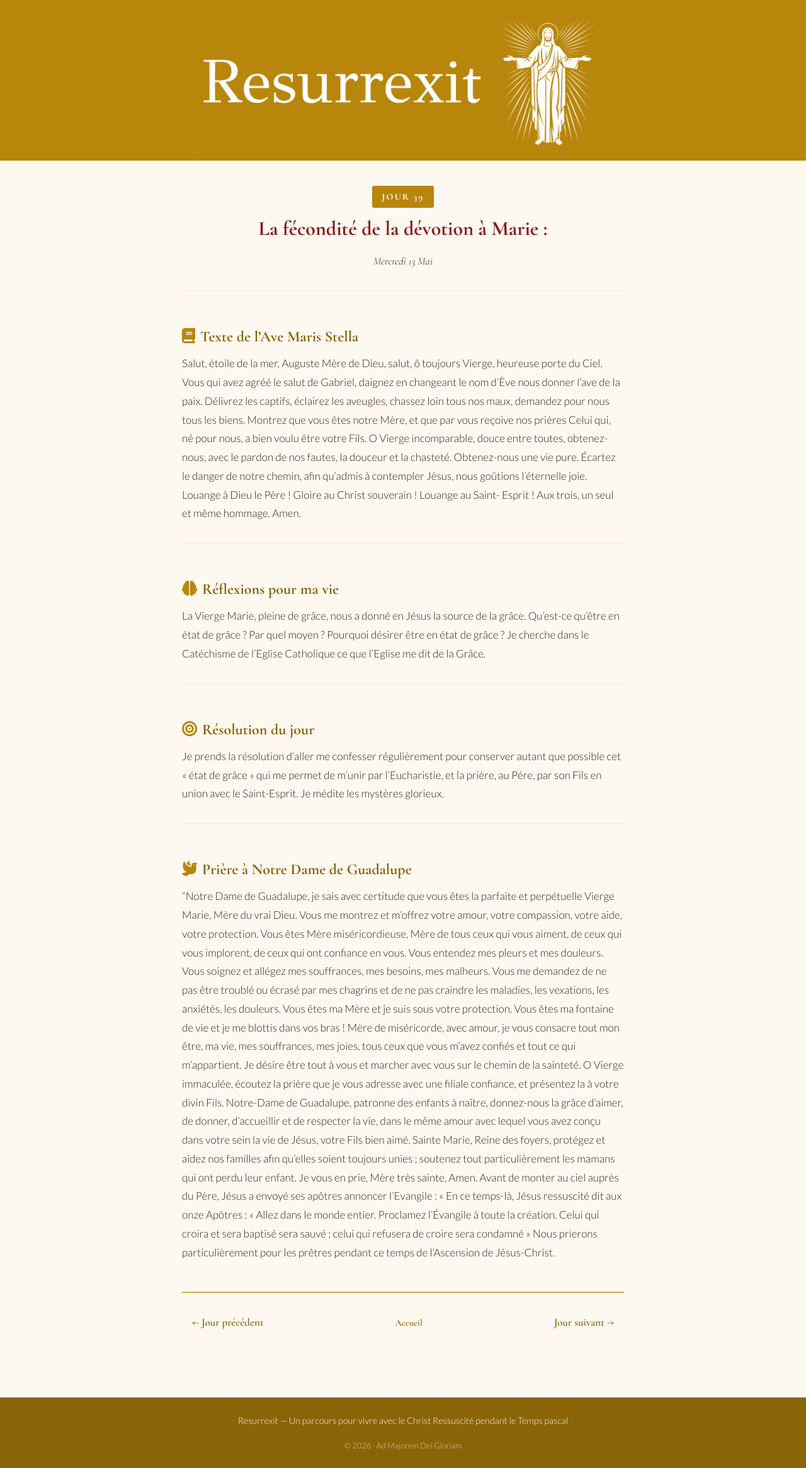
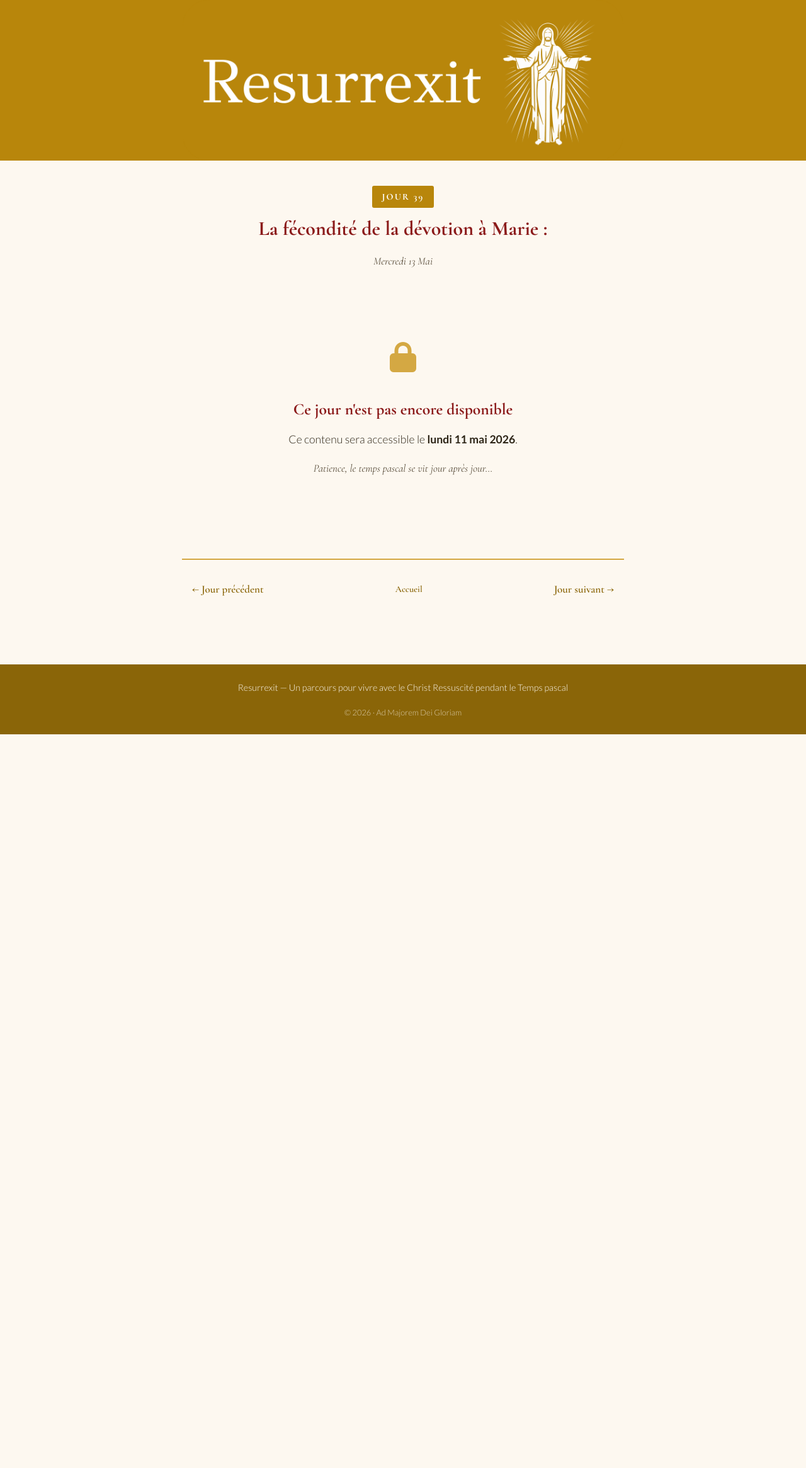
Before and after one commit to benoitvillage-84/Parcours-Resurrexit, a Jekyll site: the page built from jours/jour-39.md, in a window 1280 px wide. Shown: the whole page at 63% size. Built offline with Jekyll 4.4.1, drawn with Linux system fonts in a browser that asks for light colours; after the commit the page ends 1166 px from its top, so only the background shows below that.

Commit message:
Ajoute le systeme de verrouillage des jours futurs
- Verrouille les pages jour dont la date n'est pas encore arrivee
- Grise les jours futurs dans l'index
- Date de debut temporairement a 2026-04-03 pour demo

Co-Authored-By: Claude Opus 4.6 (1M context) <noreply@anthropic.com>

```diff
--- a/_config.yml
+++ b/_config.yml
@@ -4,7 +4,7 @@ baseurl: ""
 url: "https://go.parcours-resurrexit.com"
 
 # Date de début du parcours (Dimanche de Pâques)
-parcours_start: "2025-04-05"
+parcours_start: "2026-04-03"
 
 markdown: kramdown
 permalink: pretty
--- a/_layouts/default.html
+++ b/_layouts/default.html
@@ -19,5 +19,6 @@
   </main>
 
   {% include footer.html %}
+  <script src="{{ '/assets/js/lock.js' | relative_url }}"></script>
 </body>
 </html>
--- a/_layouts/jour.html
+++ b/_layouts/jour.html
@@ -2,7 +2,7 @@
 layout: default
 ---
 
-<article class="jour-page">
+<article class="jour-page" data-jour="{{ page.jour }}" data-parcours-start="{{ site.parcours_start }}">
 
   {% if page.semaine_resume %}
   <section class="semaine-resume">
@@ -21,7 +21,16 @@ layout: default
     <time class="jour-date">{{ page.date_liturgique }}</time>
   </header>
 
-  {{ content }}
+  <div class="jour-locked" style="display: none;">
+    <div class="locked-icon"><i class="fa-solid fa-lock"></i></div>
+    <h2>Ce jour n'est pas encore disponible</h2>
+    <p class="locked-message">Ce contenu sera accessible le <strong class="locked-date"></strong>.</p>
+    <p class="locked-sub">Patience, le temps pascal se vit jour apr&egrave;s jour&hellip;</p>
+  </div>
+
+  <div class="jour-content">
+    {{ content }}
+  </div>
 
   <nav class="jour-nav">
     {% if page.prev_jour %}
--- a/assets/css/style.css
+++ b/assets/css/style.css
@@ -431,6 +431,39 @@ hr.ornement::after {
   pointer-events: none;
 }
 
+/* ── Verrouillage jour ── */
+
+.jour-locked {
+  text-align: center;
+  padding: 4rem 2rem;
+}
+
+.jour-locked .locked-icon {
+  font-size: 3rem;
+  color: var(--gold-light);
+  margin-bottom: 1.5rem;
+}
+
+.jour-locked h2 {
+  font-family: 'Cormorant Garamond', serif;
+  color: var(--red);
+  font-size: 1.6rem;
+  margin-top: 0;
+  margin-bottom: 1rem;
+}
+
+.jour-locked .locked-message {
+  font-size: 1.1rem;
+  color: var(--text);
+}
+
+.jour-locked .locked-sub {
+  font-family: 'Cormorant Garamond', serif;
+  font-style: italic;
+  color: var(--text-light);
+  margin-top: 1rem;
+}
+
 /* ── Footer ── */
 
 .site-footer {
--- /dev/null
+++ b/assets/js/lock.js
@@ -0,0 +1,52 @@
+document.addEventListener('DOMContentLoaded', function() {
+  // Date actuelle (sans heure)
+  var now = new Date();
+  now.setHours(0, 0, 0, 0);
+
+  // Recupere la date de debut du parcours
+  var startEl = document.querySelector('[data-parcours-start]');
+  if (!startEl) return;
+  var startStr = startEl.dataset.parcoursStart;
+  if (!startStr) return;
+  var start = new Date(startStr + 'T00:00:00');
+
+  // --- Verrouillage page jour ---
+  var article = document.querySelector('.jour-page');
+  if (article) {
+    var jour = parseInt(article.dataset.jour, 10);
+    if (jour) {
+      var jourDate = new Date(start);
+      jourDate.setDate(jourDate.getDate() + jour - 1);
+
+      if (now < jourDate) {
+        var content = document.querySelector('.jour-content');
+        var locked = document.querySelector('.jour-locked');
+        var lockedDateEl = document.querySelector('.locked-date');
+
+        if (content) content.style.display = 'none';
+        if (locked) {
+          locked.style.display = 'block';
+          if (lockedDateEl) {
+            var options = { weekday: 'long', day: 'numeric', month: 'long', year: 'numeric' };
+            lockedDateEl.textContent = jourDate.toLocaleDateString('fr-FR', options);
+          }
+        }
+      }
+    }
+  }
+
+  // --- Verrouillage dans l'index ---
+  var jourLinks = document.querySelectorAll('.jour-list li a');
+  jourLinks.forEach(function(link) {
+    var match = link.getAttribute('href').match(/jour-(\d+)/);
+    if (match) {
+      var n = parseInt(match[1], 10);
+      var d = new Date(start);
+      d.setDate(d.getDate() + n - 1);
+      if (now < d) {
+        link.classList.add('locked');
+        link.addEventListener('click', function(e) { e.preventDefault(); });
+      }
+    }
+  });
+});
--- a/index.html
+++ b/index.html
@@ -3,7 +3,7 @@ layout: default
 title: Accueil
 ---
 
-<div class="index-page">
+<div class="index-page" data-parcours-start="{{ site.parcours_start }}">
   <div class="index-intro">
     <p>Un parcours de 50 jours pour vivre avec le Christ Ressuscit&eacute;
     <span class="index-subtitle">Du dimanche de P&acirc;ques &agrave; la Pentec&ocirc;te</span></p>
```
